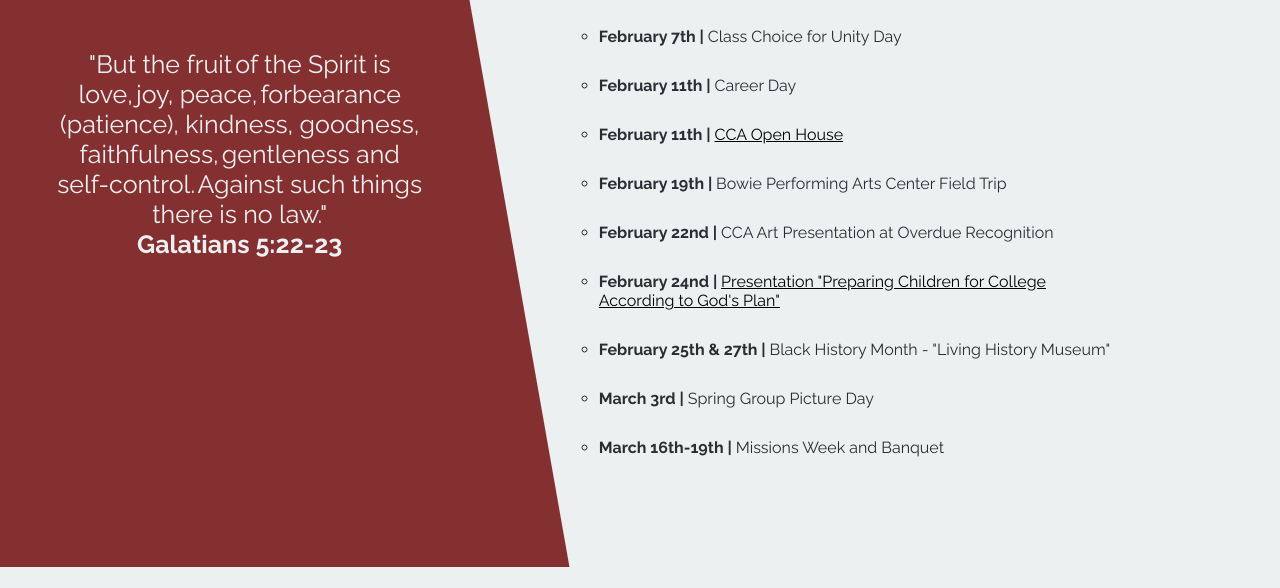
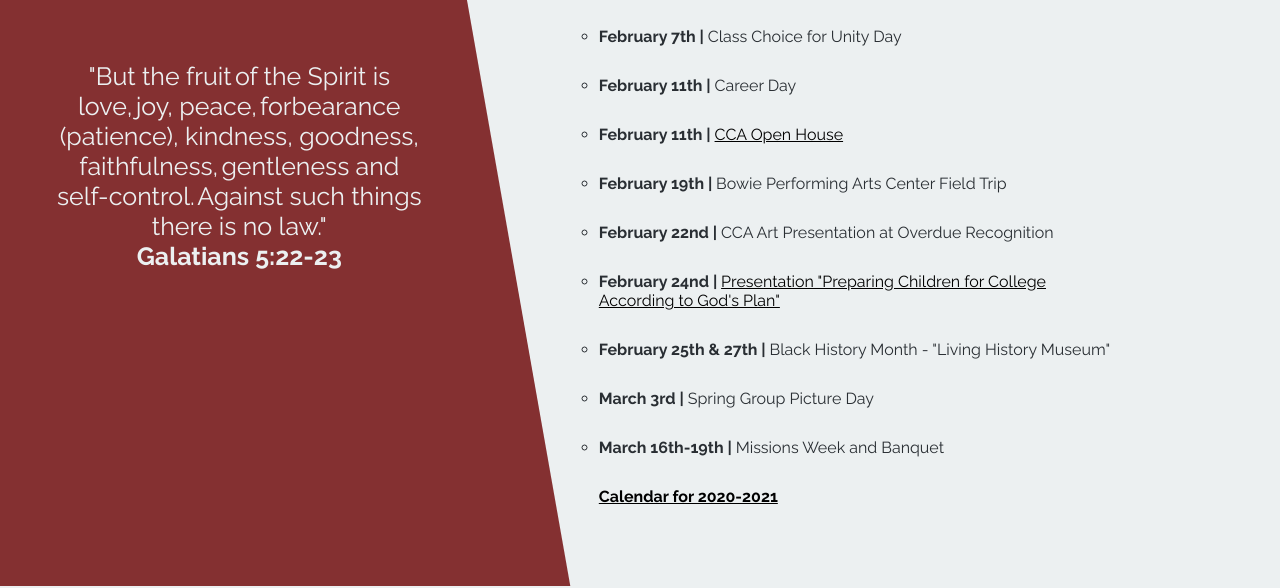
Before and after one commit to Cornerstone-Church/CAG-CCA, a plain HTML site: page index.html in a window 1280 px wide. Shown: the part 1225-1813 px from the top of the page. Drawn offline with Linux system fonts and the light colour scheme; files whose address does not match are found by name.

Commit message:
Added 2020-2021 calendar

```diff
--- a/index.html
+++ b/index.html
@@ -96,6 +96,7 @@
                                 <b>March 16th-19th | </b> Missions Week and Banquet
                             </li>
                         </ul>
+                        <a style="color: black; font-weight: bolder;" href="/ref/data/CCA school-calendar-2020-2021.pdf" target="_blank">Calendar for 2020-2021</a>
                     </div>
                 </div>
             </div>
```
Also changed, not shown: 1 other file.
